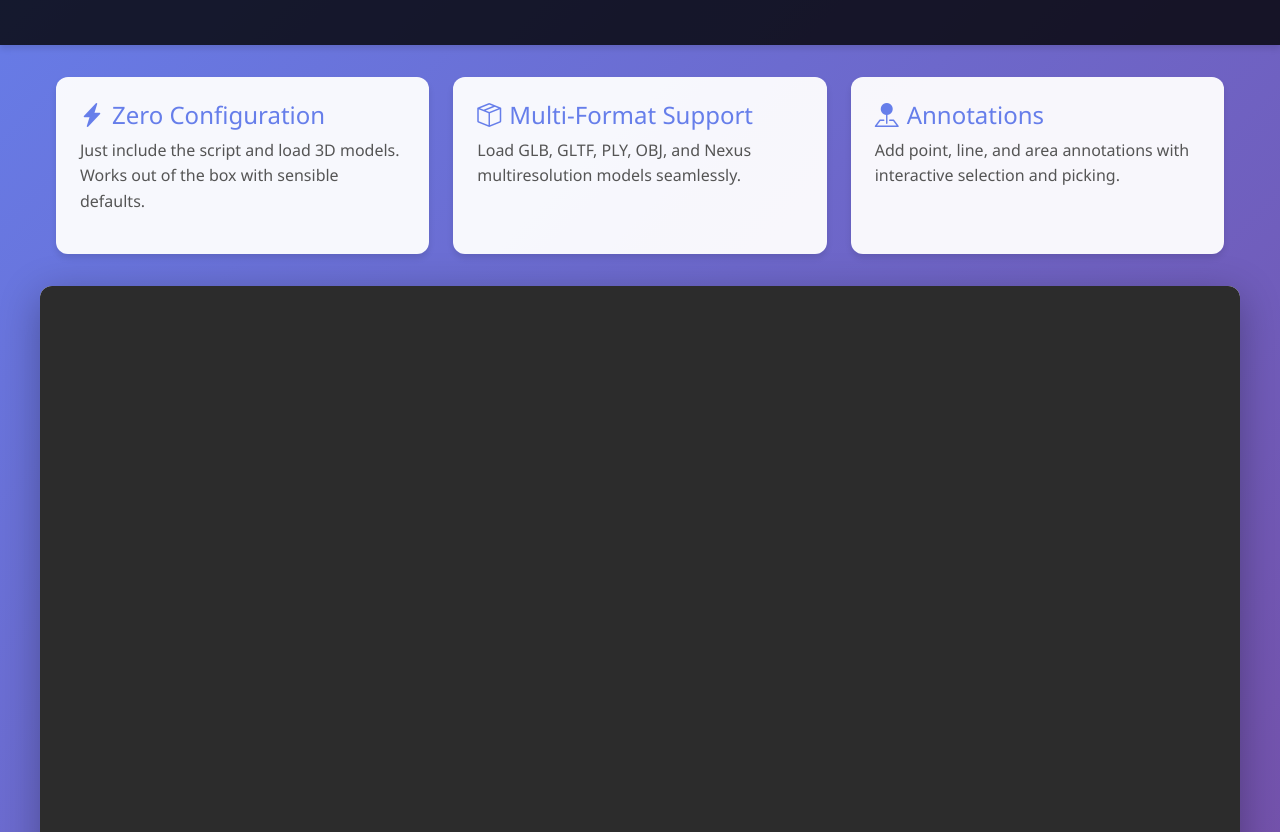
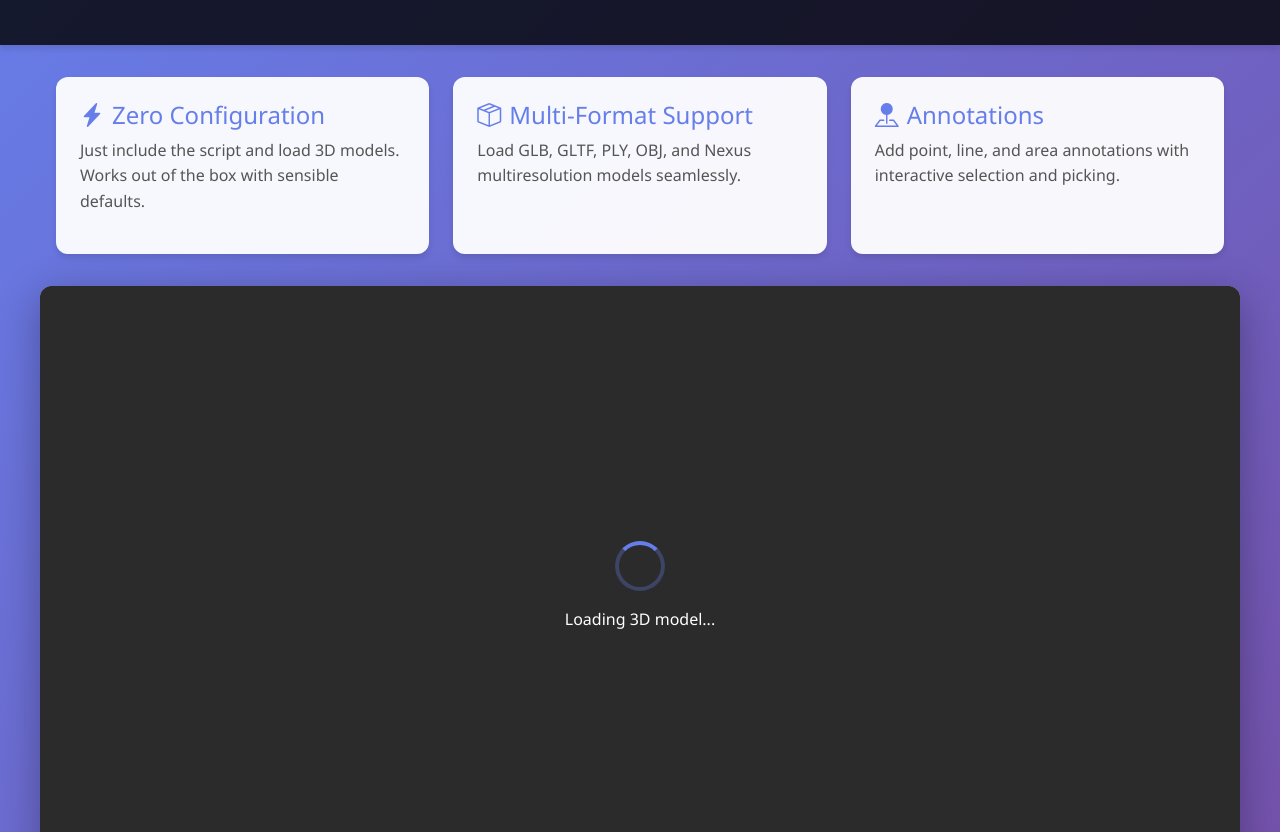
Before and after one commit to cnr-isti-vclab/ThreePresenter, a website built with Vite: page docs/index.html in a window 1280 px wide. Shown: the part 120-952 px from the top of the page. Built offline with nearby package versions, Linux system fonts and the light colour scheme.

Commit message:
Add loading overlay to 3D viewer
Introduces a loading overlay with spinner and text to the 3D viewer area. The overlay is hidden and removed after the model loads, and displays an error message if loading fails.

```diff
--- a/docs/index.html
+++ b/docs/index.html
@@ -65,6 +65,46 @@
       width: 100%;
       height: 600px;
       background: #2c2c2c;
+      position: relative;
+    }
+
+    .loading-overlay {
+      position: absolute;
+      top: 0;
+      left: 0;
+      width: 100%;
+      height: 100%;
+      background: rgba(44, 44, 44, 0.9);
+      display: flex;
+      flex-direction: column;
+      align-items: center;
+      justify-content: center;
+      z-index: 1000;
+      transition: opacity 0.3s;
+    }
+
+    .loading-overlay.hidden {
+      opacity: 0;
+      pointer-events: none;
+    }
+
+    .spinner {
+      width: 50px;
+      height: 50px;
+      border: 4px solid rgba(102, 126, 234, 0.3);
+      border-top-color: #667eea;
+      border-radius: 50%;
+      animation: spin 1s linear infinite;
+    }
+
+    @keyframes spin {
+      to { transform: rotate(360deg); }
+    }
+
+    .loading-text {
+      color: white;
+      margin-top: 1rem;
+      font-size: 1rem;
     }
 
     .controls-info {
@@ -184,7 +224,12 @@
 
   <!-- 3D Viewer -->
   <div class="viewer-container">
-    <div id="viewer"></div>
+    <div id="viewer">
+      <div id="loading" class="loading-overlay">
+        <div class="spinner"></div>
+        <div class="loading-text">Loading 3D model...</div>
+      </div>
+    </div>
     <div class="controls-info">
       <div class="controls-grid">
         <div class="control-item">
@@ -254,6 +299,11 @@
       .then(() => {
         console.log('Scene loaded successfully!');
 
+        // Hide loading indicator
+        const loading = document.getElementById('loading');
+        loading.classList.add('hidden');
+        setTimeout(() => loading.remove(), 300);
+
         // Show control buttons
         presenter.setButtonVisible('home', true);
         presenter.setButtonVisible('light', true);
@@ -262,6 +312,11 @@
       })
       .catch((error) => {
         console.error('Error loading scene:', error);
+
+        // Hide loading and show error
+        const loading = document.getElementById('loading');
+        loading.innerHTML = '<div class="loading-text" style="color: #ff6b6b;">Failed to load model</div>';
+        setTimeout(() => loading.classList.add('hidden'), 2000);
       });
   </script>
 </body>
```
